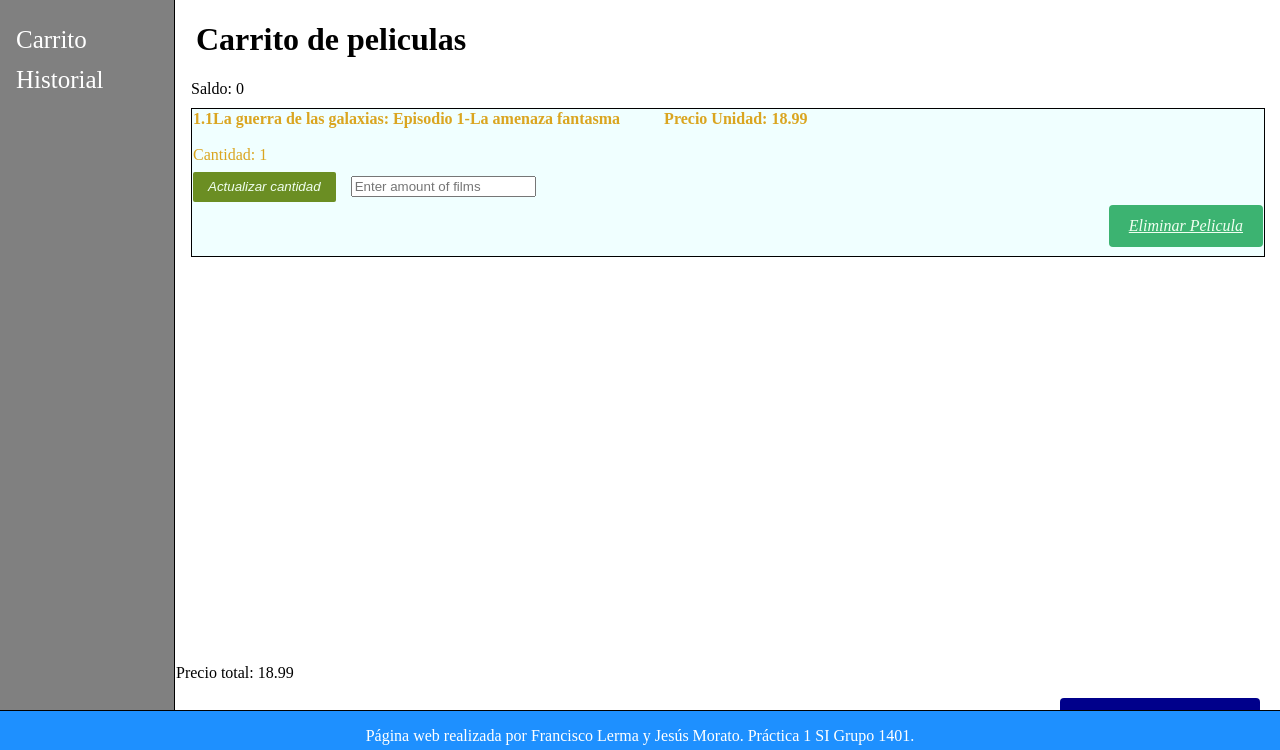
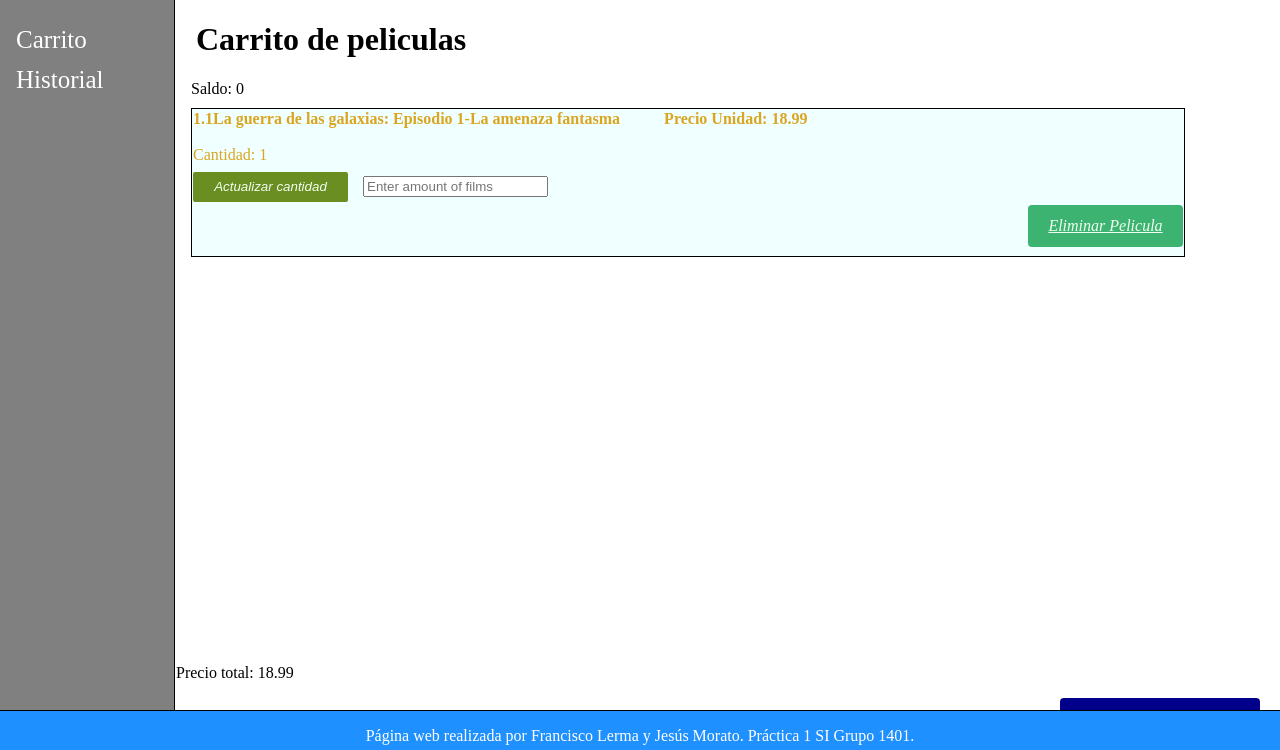
Before and after one commit to FLerma9/Practicas_SI_4_1401, a Flask app: page /add_carrito?id_pelicula=1 in a window 1280 px wide. Shown: the part 50-800 px from the top of the page. Run offline with Flask 2, Linux system fonts and the light colour scheme.

Commit message:
corregido css

```diff
--- a/app/static/css/estilo.css
+++ b/app/static/css/estilo.css
@@ -187,7 +187,7 @@ div.pelicula img:hover {
   float: left;
   height: 80%;
   margin: 20px;
-  margin-top 10px;
+  margin-top: 10px;
 }
 
 .list-form {
@@ -224,7 +224,7 @@ div.pelicula img:hover {
 
 .div1 {
      overflow:visible;
-     width:90%%;
+     width:90%;
      height: 80%;
      margin: 15px;
 }
@@ -250,7 +250,7 @@ div.pelicula img:hover {
 }
 
 .ActCant {
-  widtituloth: 155px;
+  width: 155px;
   height: 30px;
   float: left;
   background-color: olivedrab;
```
